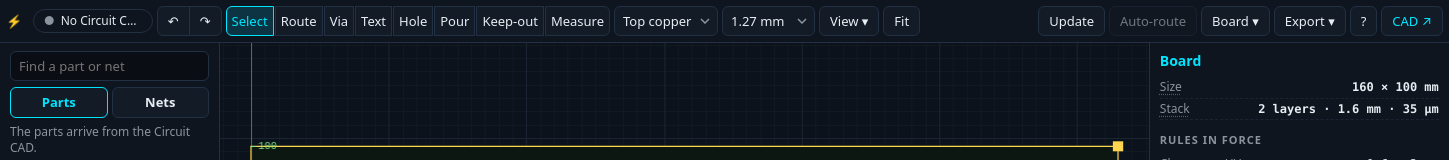
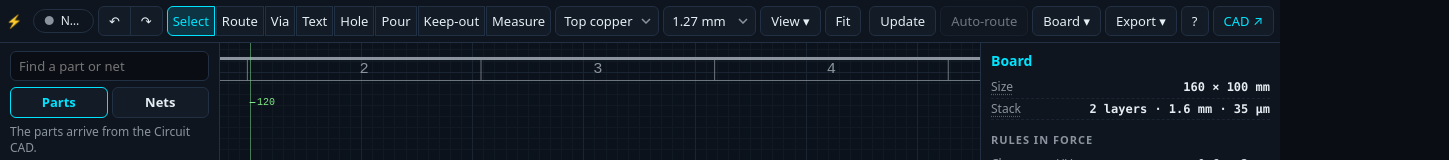
Before and after one commit to kothf/tube-amp-cad, a website: page board.html in a window 1280 px wide. Shown: the top 160 px of the page, 1449 px wide, since content can reach past the window. Drawn offline with Linux system fonts and the light colour scheme; no server answers.

Commit message:
Board toolbar: let the status pill shrink so Auto-route fits (3.90.0)

```diff
--- a/board.html
+++ b/board.html
@@ -115,7 +115,7 @@
     .hint3d { position: absolute; bottom: 8px; left: 10px; color: var(--muted); font-size: 11px; pointer-events: none; }
     .preview3d { width: 100%; height: 190px; display: block; border: 1px solid var(--line); border-radius: 6px; margin: 6px 0; background: #070b10; cursor: grab; }
     #status { max-width: 230px; overflow: hidden; text-overflow: ellipsis; white-space: nowrap; }
-    header { flex-wrap: nowrap; }
+    header { flex-wrap: nowrap; min-width: 0; }
     header > * { flex-shrink: 0; }
     header #status { flex: 0 1 220px; min-width: 60px; }
     .seg-group { display: inline-flex; align-items: stretch; }
```
